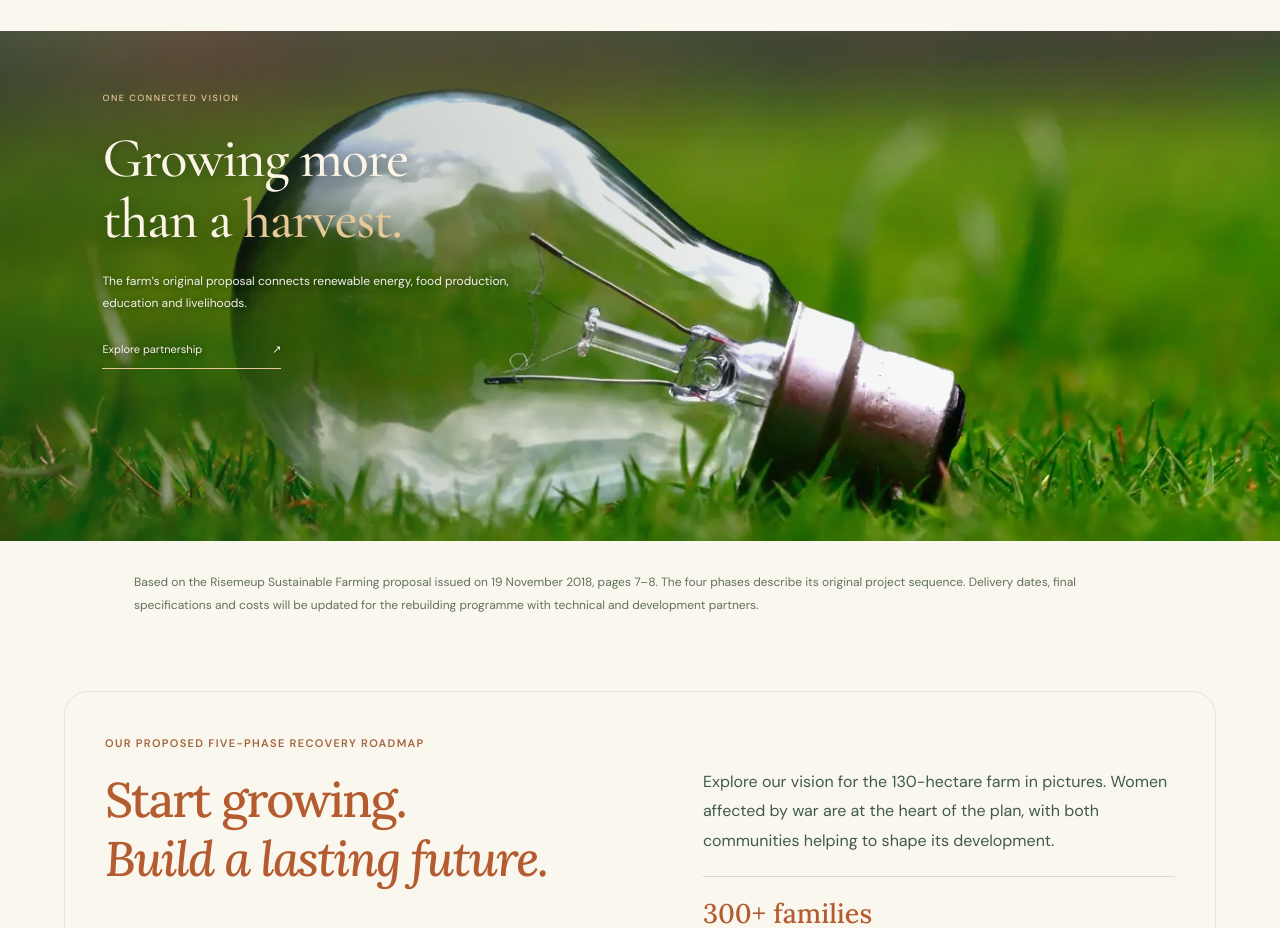
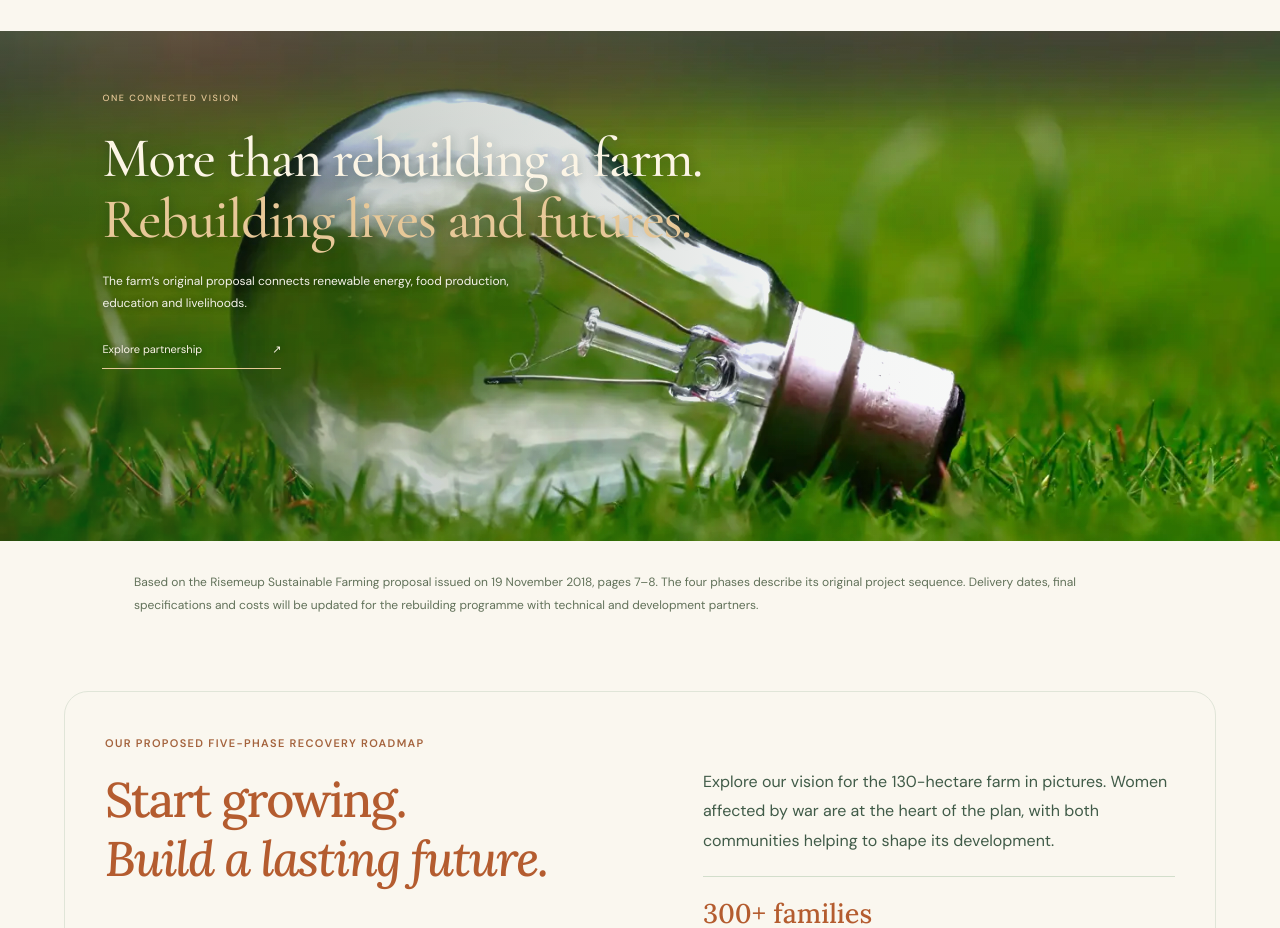
Before and after one commit to Hero988/RiseMeUp, a React (Vite) app: page / in a window 1280 px wide. Shown: the part 9880-10808 px from the top of the page. Built offline with nearby package versions, Linux system fonts and the light colour scheme; a web font is replaced by a local one.

Commit message:
Apply approved More than rebuilding a farm message

```diff
--- a/src/components/FarmPlan.tsx
+++ b/src/components/FarmPlan.tsx
@@ -187,7 +187,7 @@ export default function FarmPlan() {
             Partner on education &amp; training <span aria-hidden="true">↗</span>
           </a>
         </div>
-      </section></details></section><section className="energy-banner"><img src="/farm-plan/energy.webp" alt="A lightbulb on grass, illustrating the energy vision" loading="lazy" /><div><p className="eyebrow">ONE CONNECTED VISION</p><h4>Growing more<br />than a <em>harvest.</em></h4><p>The farm’s original proposal connects renewable energy, food production, education and livelihoods.</p><a href="/development-partners/">Explore partnership <span aria-hidden="true">↗</span></a></div></section><p className="fine-print">
+      </section></details></section><section className="energy-banner"><img src="/farm-plan/energy.webp" alt="A lightbulb on grass, illustrating the energy vision" loading="lazy" /><div><p className="eyebrow">ONE CONNECTED VISION</p><h4>More than rebuilding a farm.<br /><em>Rebuilding lives and futures.</em></h4><p>The farm’s original proposal connects renewable energy, food production, education and livelihoods.</p><a href="/development-partners/">Explore partnership <span aria-hidden="true">↗</span></a></div></section><p className="fine-print">
         Based on the Risemeup Sustainable Farming proposal issued on 19 November
         2018, pages 7–8. The four phases describe its original project sequence.
         Delivery dates, final specifications and costs will be updated for the
```
